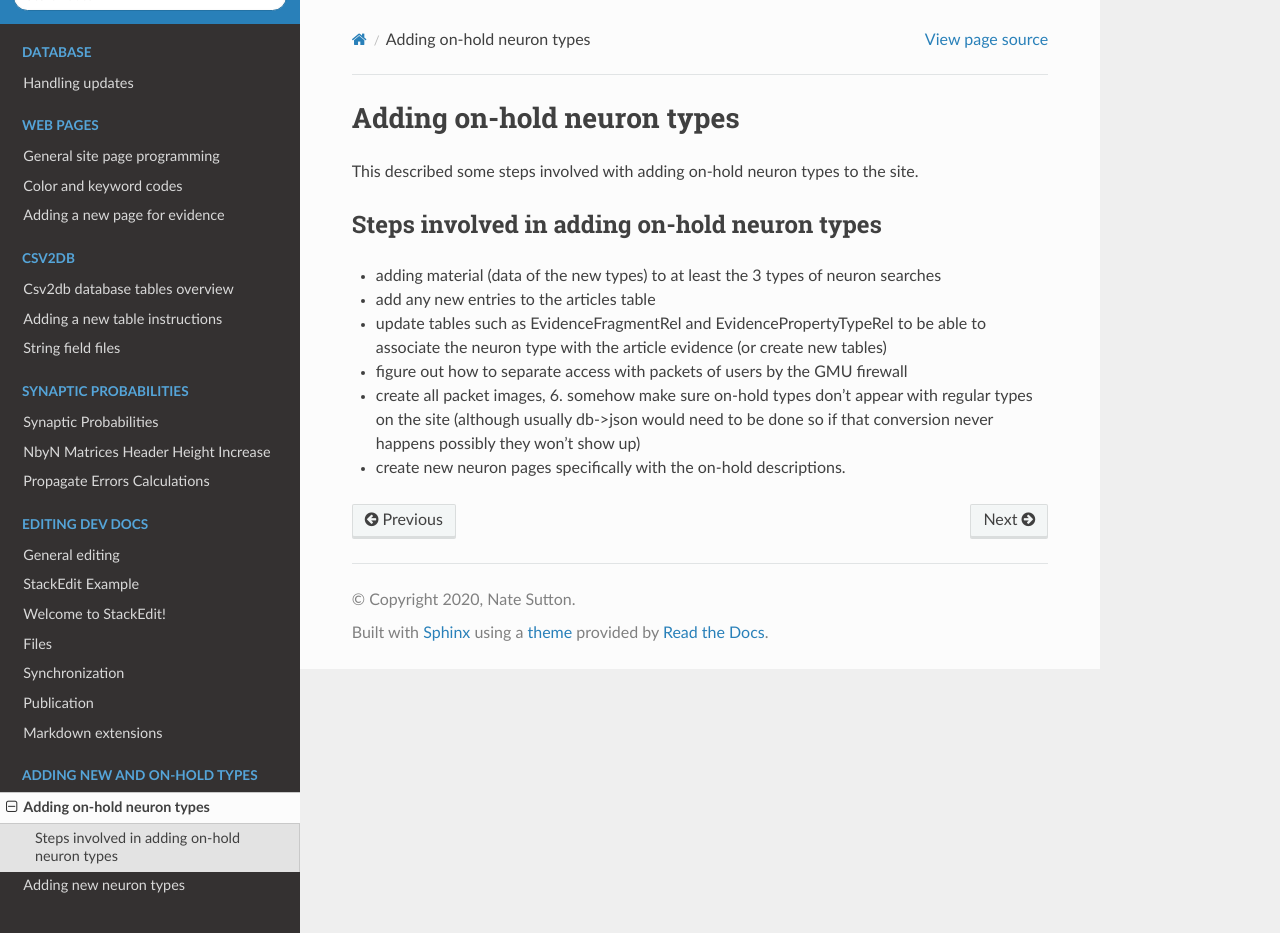
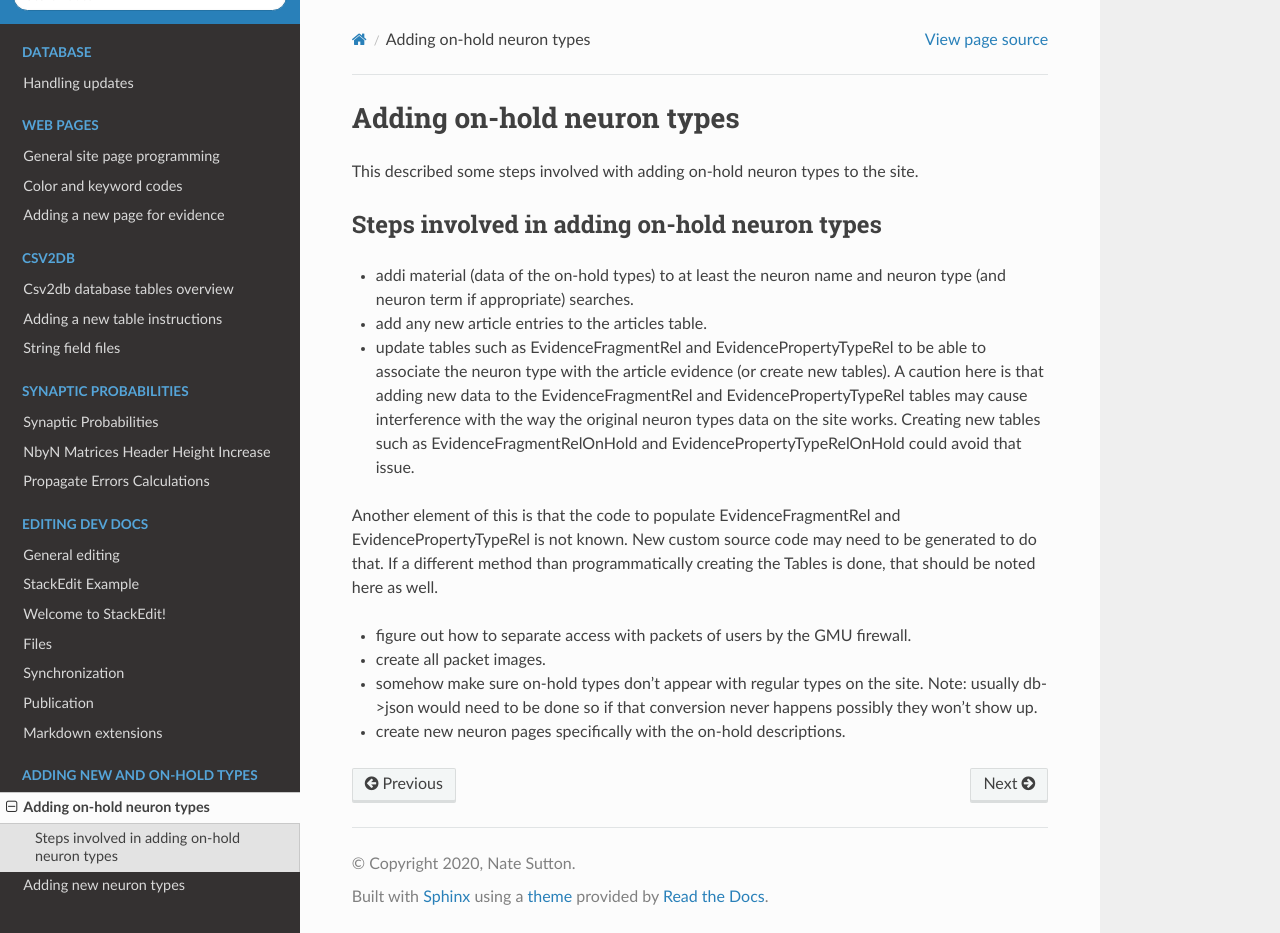
Before and after one commit to Hippocampome-Org/hco_dev_docs, a Sphinx documentation site: the page built from docs/new_types/adding_on-hold_types.md, in a window 1280 px wide and 933 px high. Built offline with Sphinx 7.4.7 and the Read the Docs theme 2.0.0, drawn with Linux system fonts in a browser that asks for light colours.

Commit message:
Update adding_on-hold_types.md

```diff
--- a/docs/new_types/adding_on-hold_types.md
+++ b/docs/new_types/adding_on-hold_types.md
@@ -5,9 +5,14 @@ This described some steps involved with adding on-hold neuron types to the site.
 
 Steps involved in adding on-hold neuron types
 ----------------
-* adding material (data of the new types) to at least the 3 types of neuron searches
-* add any new entries to the articles table
-* update tables such as EvidenceFragmentRel and EvidencePropertyTypeRel to be able to associate the neuron type with the article evidence (or create new tables)
-* figure out how to separate access with packets of users by the GMU firewall
-* create all packet images, 6. somehow make sure on-hold types don't appear with regular types on the site (although usually db->json would need to be done so if that conversion never happens possibly they won't show up)
+* addi material (data of the on-hold types) to at least the neuron name and neuron type (and neuron term if appropriate) searches.
+* add any new article entries to the articles table.
+* update tables such as EvidenceFragmentRel and EvidencePropertyTypeRel to be able to associate the neuron type with the article evidence (or create new tables).
+A caution here is that adding new data to the EvidenceFragmentRel and EvidencePropertyTypeRel tables may cause interference with the way the original neuron types data on the site works. Creating new tables such as EvidenceFragmentRelOnHold and EvidencePropertyTypeRelOnHold could avoid that issue.
+
+Another element of this is that the code to populate EvidenceFragmentRel and EvidencePropertyTypeRel is not known. New custom source code may need to be generated to do that. If a different method than programmatically creating the Tables is done, that should be noted here as well.
+* figure out how to separate access with packets of users by the GMU firewall.
+* create all packet images.
+* somehow make sure on-hold types don't appear with regular types on the site.
+Note: usually db->json would need to be done so if that conversion never happens possibly they won't show up.
 * create new neuron pages specifically with the on-hold descriptions.
```
